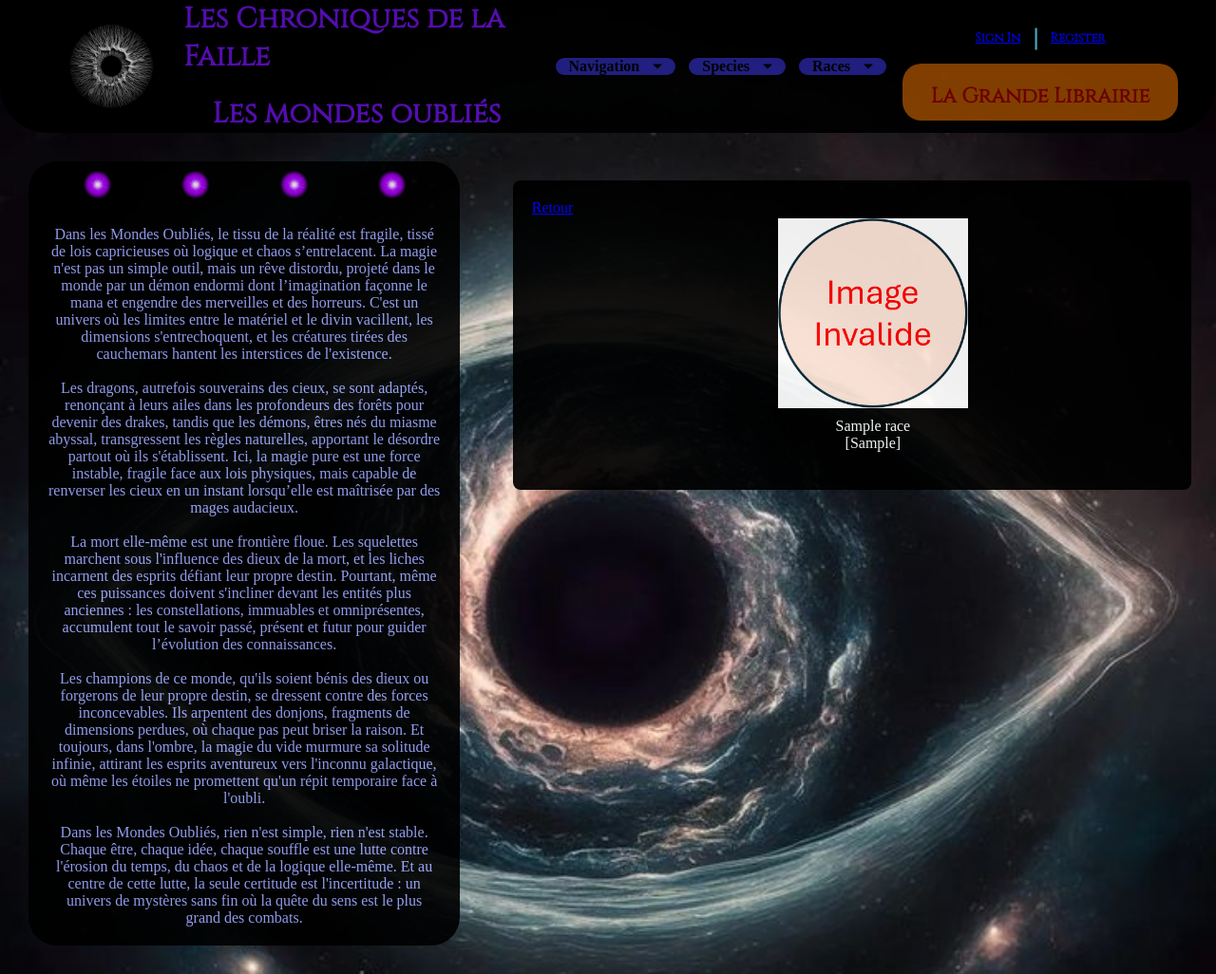
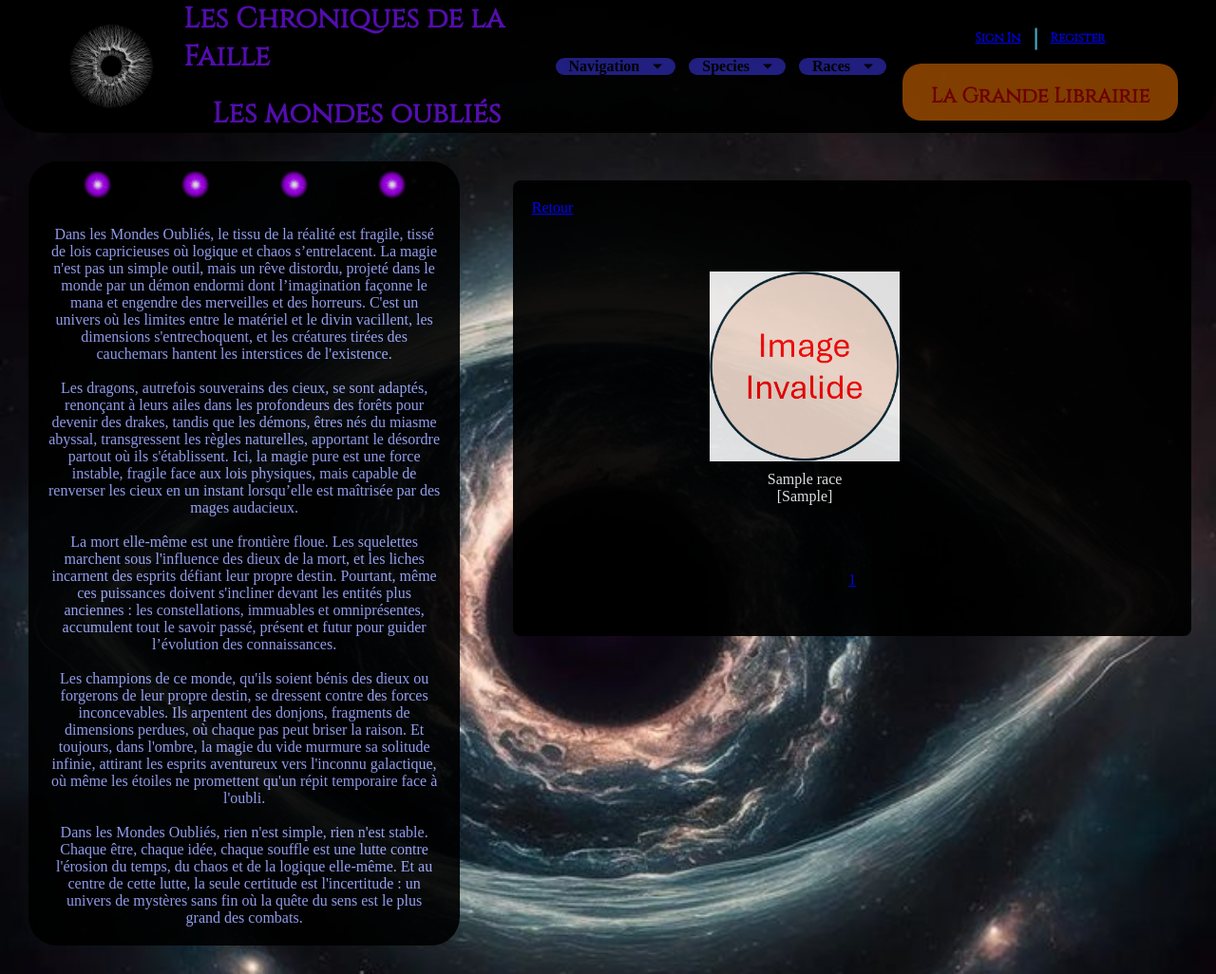
Before and after one commit to Herebeyond/Page_web, a PHP site: page /test/Races.php in a window 1280 px wide. Shown: the whole page at 95% size. Run offline with PHP 8.4, Linux system fonts and the light colour scheme; tables that the repository leaves empty or names only in its code hold one stand-in row (values such as "Sample post").

Commit message:
pagination system added

```diff
--- a/Web/pages/Races.php
+++ b/Web/pages/Races.php
@@ -1,14 +1,37 @@
 <?php
 require "./blueprints/page_init.php";
 require "./blueprints/gl_ap_start.php";
+
+// Nombre de races par page
+$perPage = 8;
+
+// Calculer le nombre total de pages
+$totalRacesQuery = $pdo->query("SELECT COUNT(*) FROM races");
+$totalRaces = $totalRacesQuery->fetchColumn();
+$totalPages = ceil($totalRaces / $perPage);
+
+// Obtenir la page actuelle à partir de l'URL, par défaut 1
+$page = isset($_GET['page']) && is_numeric($_GET['page']) ? (int)$_GET['page'] : 1;
+if ($page < 1) {
+    $page = 1;
+} elseif ($page > $totalPages) {
+    $page = $totalPages;
+}
+
+// Calculer l'offset pour la requête SQL
+$offset = ($page - 1) * $perPage;
 ?>
 
-<div id="textePrincipalList"> <!-- Div de droite -->
+<div id="textePrincipal"> <!-- Div de droite -->
     <a id=retourArriere onclick='window.history.back()'> Retour </a><br>
+    <div id="textePrincipalList">
         <?php
             try {
-            // Récupération des données du tableau races
-            $query = $pdo->query("SELECT * FROM races ORDER BY correspondance;");
+                // Retrieval of data from table races with pagination
+                $query = $pdo->prepare("SELECT * FROM races ORDER BY correspondance LIMIT :limit OFFSET :offset");
+                $query->bindValue(':limit', $perPage, PDO::PARAM_INT);
+                $query->bindValue(':offset', $offset, PDO::PARAM_INT);
+                $query->execute();
 
                 while ($row = $query->fetch(PDO::FETCH_ASSOC)) {
                     $imgPath = isset($row['icon_race']) ? $row['icon_race'] : null; // vérifie si l'image existe
@@ -44,6 +67,34 @@
         ?>
     </div>
 
+
+    <!-- Afficher les liens de pagination -->
+    <div id="pagination">
+        <?php if ($page > 1): ?> <!-- If page is greater than 1, display the first page link -->
+            <a href="?page=1">&lt;&lt;</a>
+        <?php endif; ?>
+
+        <?php if ($page > 1): ?> <!-- If page is greater than 1, display the previous link -->
+            <a href="?page=<?php echo $page - 1; ?>">&lt;</a>
+        <?php endif; ?>
+
+        <?php for ($i = 1; $i <= $totalPages; $i++): ?> <!-- Display the page numbers -->
+            <a href="?page=<?php echo $i; ?>"<?php if ($i == $page) echo ' class="active"'; ?>><?php echo $i; ?></a>
+        <?php endfor; ?>
+
+        <?php if ($page < $totalPages): ?> <!-- If page is less than the total pages, display the next link -->
+            <a href="?page=<?php echo $page + 1; ?>">&gt;</a>
+        <?php endif; ?>
+
+        <?php if ($page < $totalPages): ?> <!-- If page is less than the total pages, display the last page link -->
+            <a href="?page=<?php echo $totalPages; ?>">&gt;&gt;</a>
+        <?php endif; ?>
+
+    </div>
+
+
+</div>
+
 <?php
 require "./blueprints/gl_ap_end.php";
 ?>
--- a/Web/style/PageStyle.css
+++ b/Web/style/PageStyle.css
@@ -317,7 +317,18 @@
 }
 
 #textePrincipalList {
+    margin: 0px;
     flex-direction: row;
+}
+
+#pagination {
+    display: flex;
+    justify-content: center;
+    margin: 20px;
+}
+
+#pagination a {
+    margin: 10px;
 }
 
 #add_specie, #add_race {
```
Also changed, not shown: Web/pages/Species.php (+52 -5 lines). Lines whose indentation alone changed are shown as unchanged.
